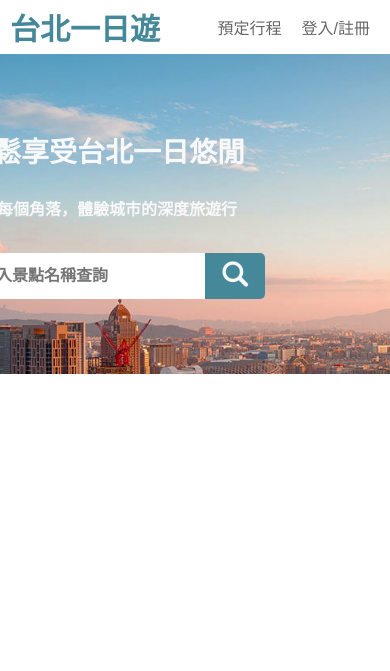
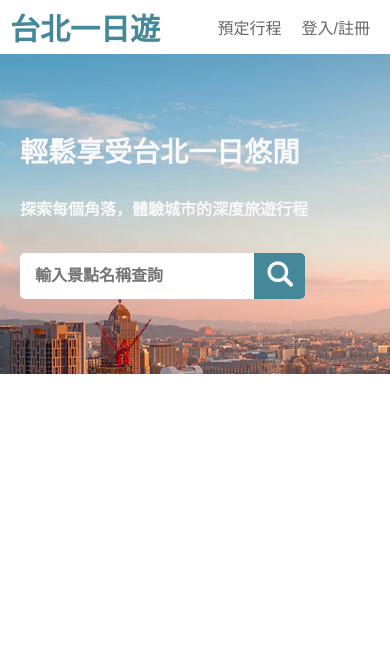
Before and after one commit to GemaLuo/taipei-day-trip, a Flask app: page / in a window 390 px wide; the page is wider, and only the part inside the window is pictured. Shown: the top 671 px of that part. Run offline with Flask 2, Linux system fonts and the light colour scheme.

Commit message:
fix: search width in mobile size

```diff
--- a/static/index.css
+++ b/static/index.css
@@ -287,7 +287,7 @@ input{
     .slogan-1{
         width: 320px;
     }
-    .slogan-2{
+    .search{
         width: 285px;
     }
     input{
```
